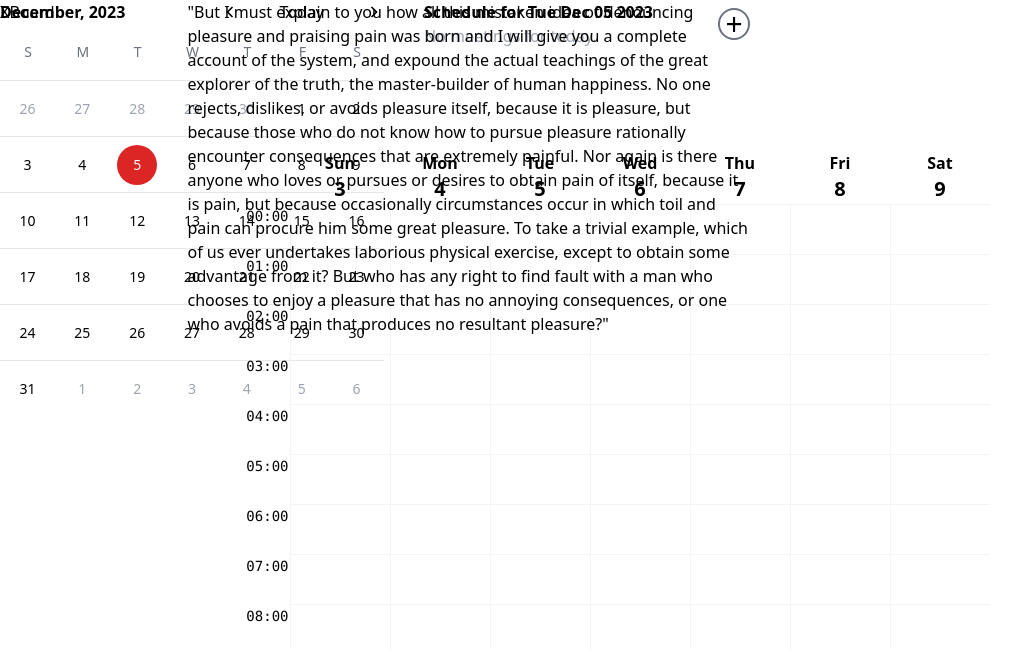
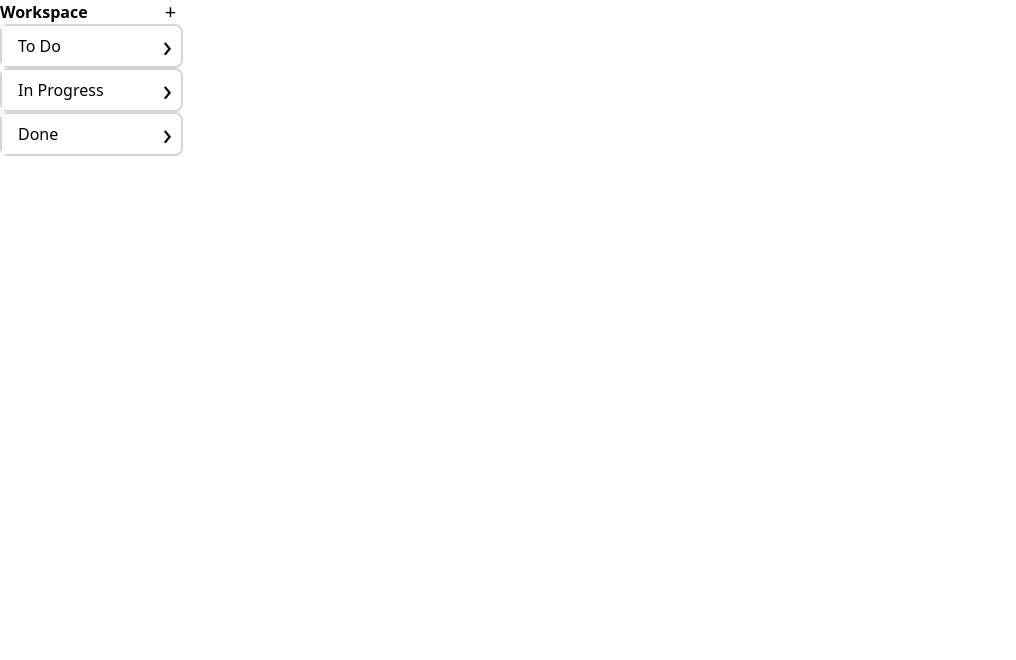
Before and after one commit to kirtimukh/nullcalendar, a React (Create React App) app: page / in a window 1280 px wide. Shown: the top 660 px of the page, without its empty margins (0-1016 px from the left). Built offline with nearby package versions, Linux system fonts and the light colour scheme.

Commit message:
bringing tasks recorder to shape and updated README.md

```diff
--- a/src/components/calendar/Calendar.js
+++ b/src/components/calendar/Calendar.js
@@ -3,6 +3,9 @@ import DraggableX from '../DraggableX';
 
 const Calendar = () => {
     const allowedComponents = ['XMonth', 'XWeek', 'XBoard']
+    const showMonth = false
+    const showWeek = false
+    const showBoard = true
     const [parentSP, setParentSP] = useState({
         boxWidth: 0,
         boxHeight: 0,
@@ -27,9 +30,9 @@ const Calendar = () => {
         <>
             {/* DndSpace: required for Draggable to work - position (relative or absolute), width, and height */}
             <div className='w-full h-full absolute' id='DnDSpace'>
-                {true && <DraggableX {...allProps} componentName='XMonth' posRefElementId='events-of-the-day' />}
-                {true && <DraggableX {...allProps} componentName='XWeek' posRefElementId='week-container' />}
-                {true && <DraggableX {...allProps} componentName='XBoard' posRefElementId='task-container' />}
+                {showMonth && <DraggableX {...allProps} componentName='XMonth' posRefElementId='events-of-the-day' />}
+                {showWeek && <DraggableX {...allProps} componentName='XWeek' posRefElementId='week-container' />}
+                {showBoard && <DraggableX {...allProps} componentName='XBoard' posRefElementId='task-container' />}
             </div>
         </>
     )
--- /dev/null
+++ b/src/components/taskboard/TaskGroup.js
@@ -0,0 +1,57 @@
+import React, { useState } from 'react'
+import TaskItem from './TaskItem';
+
+
+const TaskGroup = ({ fieldno, remove, groupId, groupTasks }) => {
+    const handleRemove = () => {
+        remove(fieldno);
+    }
+
+    const handleKeyDown = (event) => {
+        if (event.key === 'Enter') {
+            const inputValue = event.target.value;
+            if (inputValue.length > 0) {
+                console.log('Enter key pressed with input value: ' + inputValue);
+                addItem(event);
+            }
+        }
+    }
+
+    const [taskItems, setTaskItems] = useState([]);
+    const [lastItemId, setLastItemId] = useState(0);
+
+    const addItem = (e) => {
+        setTaskItems(preTaskItems => [...preTaskItems, { fieldno: lastItemId }]);
+        setLastItemId(lastItemId + 1);
+        e.stopPropagation();
+    }
+
+    const removeTaskItem = (fieldno) => {
+        setTaskItems(prevTaskItems => prevTaskItems.filter(taskItem => taskItem.fieldno !== fieldno));
+    }
+
+    return (
+        <>
+            <div className='relative flex flex-stretch w-full border-2 border-gray-300 rounded-lg'>
+                <button
+                    className='text-3xl hover:bg-black hover:text-white w-8'>
+                    &#8250;
+                </button>
+                <input
+                    type="text"
+                    className="w-full h-10 px-4"
+                    placeholder="Add a task"
+                    onKeyDown={handleKeyDown}
+                />
+                <button
+                    onClick={handleRemove}
+                    className='text-3xl hover:bg-black hover:text-white w-8'>
+                    -
+                </button>
+            </div >
+            {taskItems.map(taskItem => <TaskItem key={taskItem.fieldno} fieldno={taskItem.fieldno} remove={removeTaskItem} />)}
+        </>
+    )
+}
+
+export default TaskGroup
--- /dev/null
+++ b/src/components/taskboard/TaskGroupDetail.js
@@ -0,0 +1,58 @@
+import React, { useState } from 'react'
+import TaskItem from './TaskItem';
+
+
+const TaskGroupDetail = ({ fieldno, remove, groupId, groupTasks }) => {
+    console.log('TaskGroupDetail: groupId: ' + groupId, groupTasks);
+    const handleRemove = () => {
+        remove(fieldno);
+    }
+
+    const handleKeyDown = (event) => {
+        if (event.key === 'Enter') {
+            const inputValue = event.target.value;
+            if (inputValue.length > 0) {
+                console.log('Enter key pressed with input value: ' + inputValue);
+                addItem(event);
+            }
+        }
+    }
+
+    const [taskItems, setTaskItems] = useState([]);
+    const [lastItemId, setLastItemId] = useState(0);
+
+    const addItem = (e) => {
+        setTaskItems(preTaskItems => [...preTaskItems, { fieldno: lastItemId }]);
+        setLastItemId(lastItemId + 1);
+        e.stopPropagation();
+    }
+
+    const removeTaskItem = (fieldno) => {
+        setTaskItems(prevTaskItems => prevTaskItems.filter(taskItem => taskItem.fieldno !== fieldno));
+    }
+
+    return (
+        <>
+            <div className='relative flex flex-stretch w-full border-2 border-gray-300 rounded-lg'>
+                <button
+                    className='text-3xl hover:bg-black hover:text-white w-8'>
+                    &#8250;
+                </button>
+                <input
+                    type="text"
+                    className="w-full h-10 px-4"
+                    placeholder="Add a task"
+                    onKeyDown={handleKeyDown}
+                />
+                <button
+                    onClick={handleRemove}
+                    className='text-3xl hover:bg-black hover:text-white w-8'>
+                    -
+                </button>
+            </div >
+            {groupTasks.map(taskItem => <TaskItem key={taskItem.id} fieldno={taskItem.id} remove={removeTaskItem} />)}
+        </>
+    )
+}
+
+export default TaskGroupDetail
--- /dev/null
+++ b/src/components/taskboard/TaskGroupMini.js
@@ -0,0 +1,37 @@
+import React, { useState } from 'react'
+import TaskItem from './TaskItem';
+
+
+const TaskGroupMini = ({ fieldno, groupId, name, showGroupDetailFn }) => {
+    const handleKeyDown = (event) => {
+        if (event.key === 'Enter') {
+            const inputValue = event.target.value;
+            if (inputValue.length > 0) {
+                console.log('Enter key pressed with input value: ' + inputValue);
+            }
+        }
+    }
+
+    return (
+        <>
+            <div className='relative flex flex-stretch w-full border-2 border-gray-300 rounded-lg'>
+                <input
+                    type="text"
+                    className="w-full h-10 px-4"
+                    placeholder="Add a task"
+                    onKeyDown={handleKeyDown}
+                    value={name}
+                    readOnly
+                />
+                <button
+                    className='text-3xl hover:bg-black hover:text-white w-8'
+                    onClick={(e) => { showGroupDetailFn(groupId) }}
+                >
+                    &#8250;
+                </button>
+            </div >
+        </>
+    )
+}
+
+export default TaskGroupMini
--- /dev/null
+++ b/src/components/taskboard/TaskItem.js
@@ -0,0 +1,9 @@
+import React from 'react'
+
+const TaskItem = () => {
+    return (
+        <div>TaskItem</div>
+    )
+}
+
+export default TaskItem
--- a/src/components/taskboard/XBoard.js
+++ b/src/components/taskboard/XBoard.js
@@ -1,4 +1,9 @@
-import React from 'react'
+import React, { useState } from 'react'
+import TaskGroupMini from './TaskGroupMini';
+import TaskGroupDetail from './TaskGroupDetail';
+import { Tooltip } from 'react-tooltip'
+import { fakeTaskGroups } from '../../faked_data/taskGroups';
+
 
 const XBoard = ({
     isDragging,
@@ -6,11 +11,70 @@ const XBoard = ({
     displayEventModal,
     contextProps
 }) => {
+    const [taskGroups, setTaskGroups] = useState([]);
+    const [lastGroupId, setLastGroupId] = useState(100);
+
+    const addTaskGroup = (e) => {
+        setTaskGroups(prevTaskGroups => [...prevTaskGroups, { fieldno: lastGroupId }]);
+        setLastGroupId(lastGroupId + 1);
+        e.stopPropagation();
+    }
+
+    const removeTaskGroup = (fieldno) => {
+        setTaskGroups(prevTaskGroups => prevTaskGroups.filter(taskGroup => taskGroup.fieldno !== fieldno));
+    }
+
+    const [showGroupDetail, setShowGroupDetail] = useState(false);
+    const [groupDetails, setGroupDetails] = useState({});
+    const showGroupDetailFn = (groupId) => {
+        const groupTasks = fakeTaskGroups[groupId].tasks;
+        setGroupDetails({
+            groupTasks,
+            groupId
+        });
+        setShowGroupDetail(true);
+    }
+
     return (
         <>
-            <div className='flex'>
-                <div className='basis-1/4'>XBoard</div>
-                <div className='basis-3/4'><p>"But I must explain to you how all this mistaken idea of denouncing pleasure and praising pain was born and I will give you a complete account of the system, and expound the actual teachings of the great explorer of the truth, the master-builder of human happiness. No one rejects, dislikes, or avoids pleasure itself, because it is pleasure, but because those who do not know how to pursue pleasure rationally encounter consequences that are extremely painful. Nor again is there anyone who loves or pursues or desires to obtain pain of itself, because it is pain, but because occasionally circumstances occur in which toil and pain can procure him some great pleasure. To take a trivial example, which of us ever undertakes laborious physical exercise, except to obtain some advantage from it? But who has any right to find fault with a man who chooses to enjoy a pleasure that has no annoying consequences, or one who avoids a pain that produces no resultant pleasure?"</p></div>
+            <div className='flex gap-5'>
+                <div className='basis-1/4'>
+                    <div className="flex justify-between w-full top-0">
+                        <div className='flex justify-between w-full'>
+                            <h1 className="font-semibold">
+                                Workspace
+                            </h1>
+                            <button
+                                data-tooltip-id="my-tooltip"
+                                data-tooltip-content="Hello world!"
+                                className="rounded-full text-xl h-6 w-6
+                                    hover:bg-black hover:text-white
+                                    leading-none"
+                                onClick={(e) => addTaskGroup(e)}
+                            >&#43;
+                            </button>
+                            <Tooltip id="my-tooltip" />
+                        </div>
+                    </div>
+                    <div className='w-full flex-grow'>
+                        {taskGroups.map(taskGroup => <TaskGroupMini key={taskGroup.fieldno} fieldno={taskGroup.fieldno} name={""} />)}
+
+                        {Object.values(fakeTaskGroups).map(taskGroup => <TaskGroupMini key={taskGroup.id}
+                            fieldno={taskGroup.id}
+                            groupId={taskGroup.id}
+                            name={taskGroup.name}
+                            showGroupDetailFn={showGroupDetailFn}
+                        />)}
+                    </div>
+                </div>
+                <div className='basis-3/4'>
+                    {showGroupDetail && <TaskGroupDetail
+                        key={groupDetails.groupId}
+                        remove={removeTaskGroup}
+                        groupId={groupDetails.groupId}
+                        groupTasks={groupDetails.groupTasks}
+                    />}
+                </div>
             </div>
         </>
     )
--- /dev/null
+++ b/src/faked_data/taskGroups.js
@@ -0,0 +1,56 @@
+export const fakeTaskGroups = {
+    1: {
+        'id': 1,
+        'name': 'To Do',
+        'tasks': [
+            {
+                'id': 1,
+                'name': 'Buy milk',
+                'description': 'Go to the store and buy milk',
+                'is_complete': false
+            },
+            {
+                'id': 2,
+                'name': 'Buy eggs',
+                'description': 'Go to the store and buy eggs',
+                'is_complete': false
+            },
+            {
+                'id': 3,
+                'name': 'Buy bread',
+                'description': 'Go to the store and buy bread',
+                'is_complete': false
+            }
+        ]
+    },
+    2: {
+        'id': 2,
+        'name': 'In Progress',
+        'tasks': [
+            {
+                'id': 4,
+                'name': 'Make french toast',
+                'description': 'Make french toast for breakfast',
+                'is_complete': false
+            },
+            {
+                'id': 5,
+                'name': 'Make coffee',
+                'description': 'Make coffee for breakfast',
+                'is_complete': false
+            }
+        ]
+    },
+    3: {
+        'id': 3,
+        'name': 'Done',
+        'tasks': [
+            {
+                'id': 6,
+                'name': 'Eat breakfast',
+                'description': 'Eat breakfast',
+                'is_complete': true
+            }
+        ]
+    }
+}
```
Also changed, not shown: 1 other file (tests, documents, lock files or other folders).
